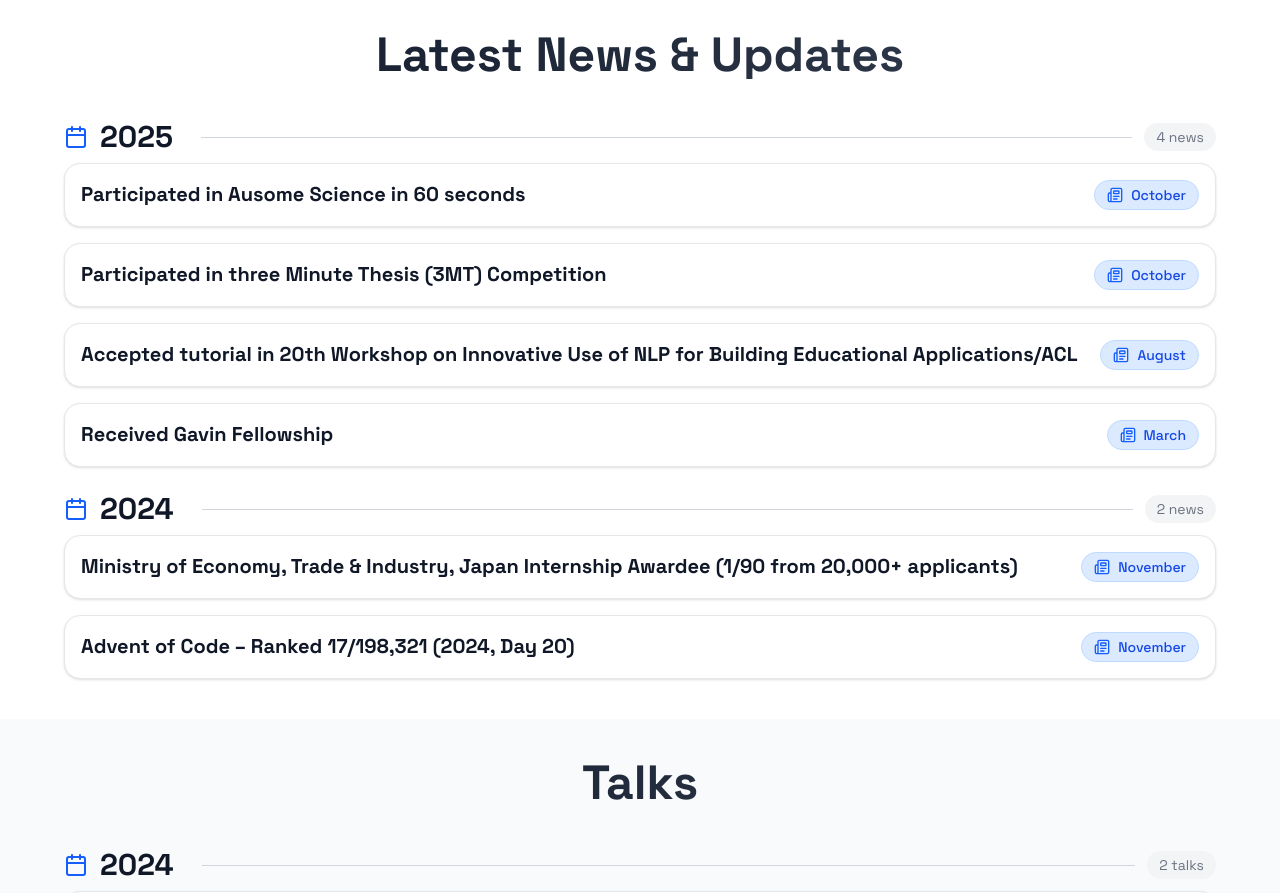
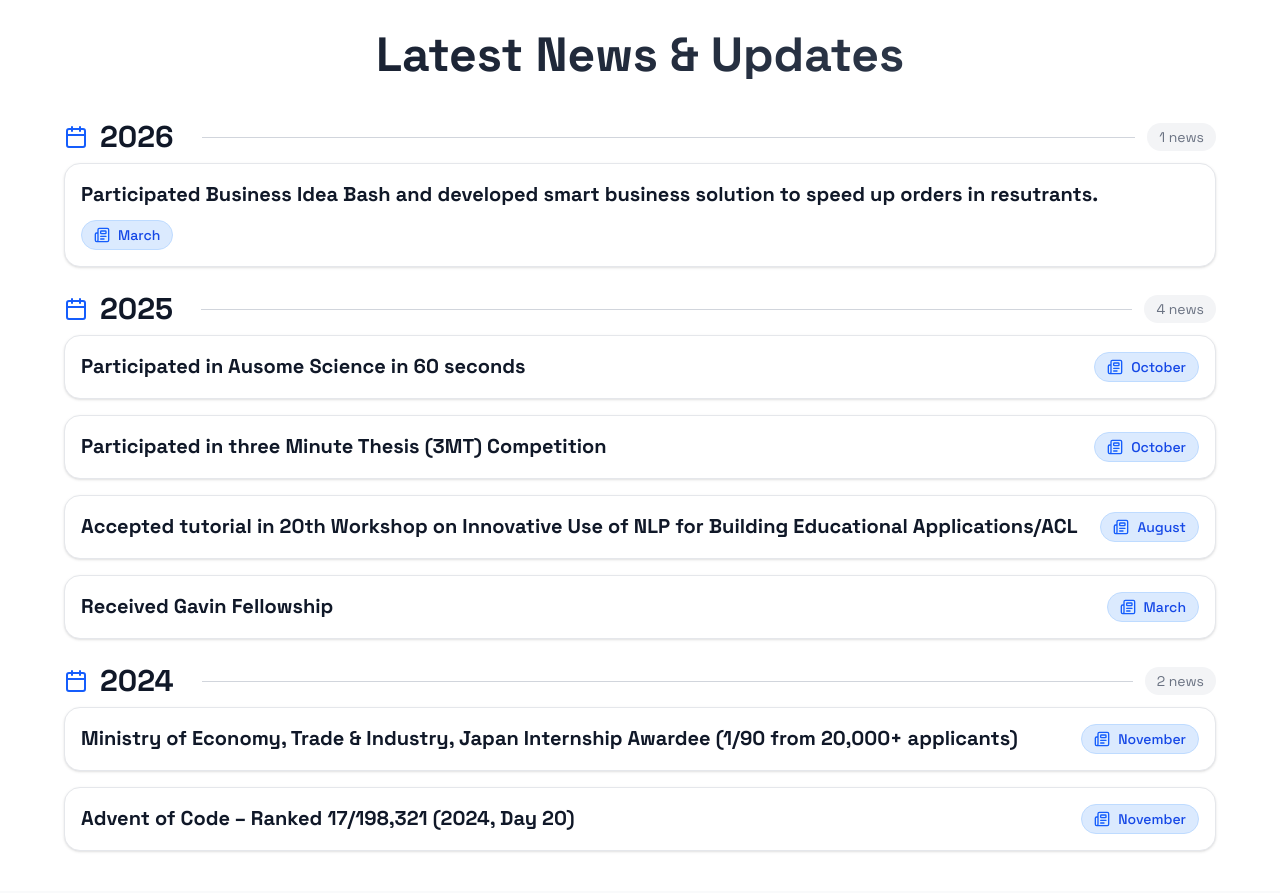
Before and after one commit to MahaZainab/MahaZainab.github.io, a React (Vite) app: page / in a window 1280 px wide. Shown: the part 2040-2933 px from the top of the page. Built offline with nearby package versions, Linux system fonts and the light colour scheme.

Commit message:
Auto commit on save

```diff
--- a/src/data/content.ts
+++ b/src/data/content.ts
@@ -161,6 +161,12 @@ export const news: News[] = [
     title: "Advent of Code – Ranked 17/198,321 (2024, Day 20)",
     year: "2024",
     category: "November",
+  },
+  {
+    id: 5,
+    title: "Participated Business Idea Bash and developed smart business solution to speed up orders in resutrants.   ",
+    year: "2026",
+    category: "March",
   },
 ];
 
```
